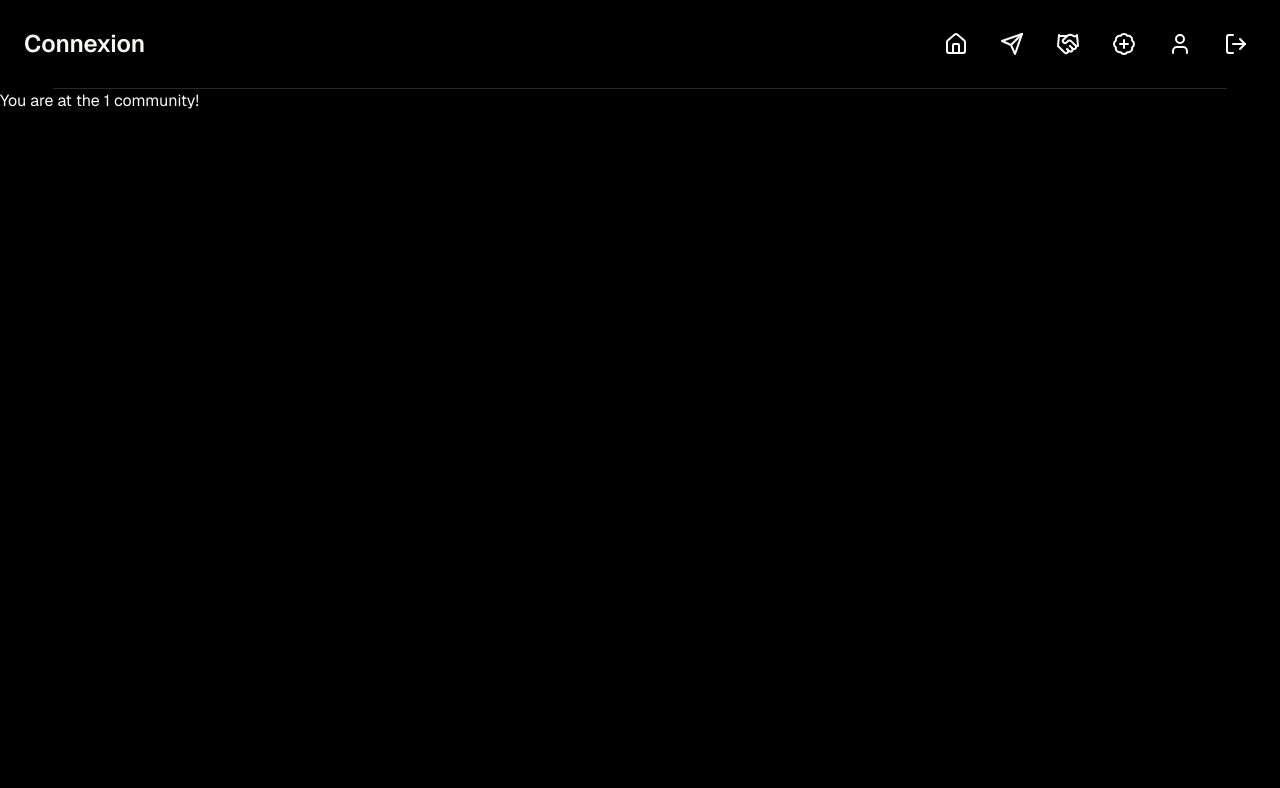
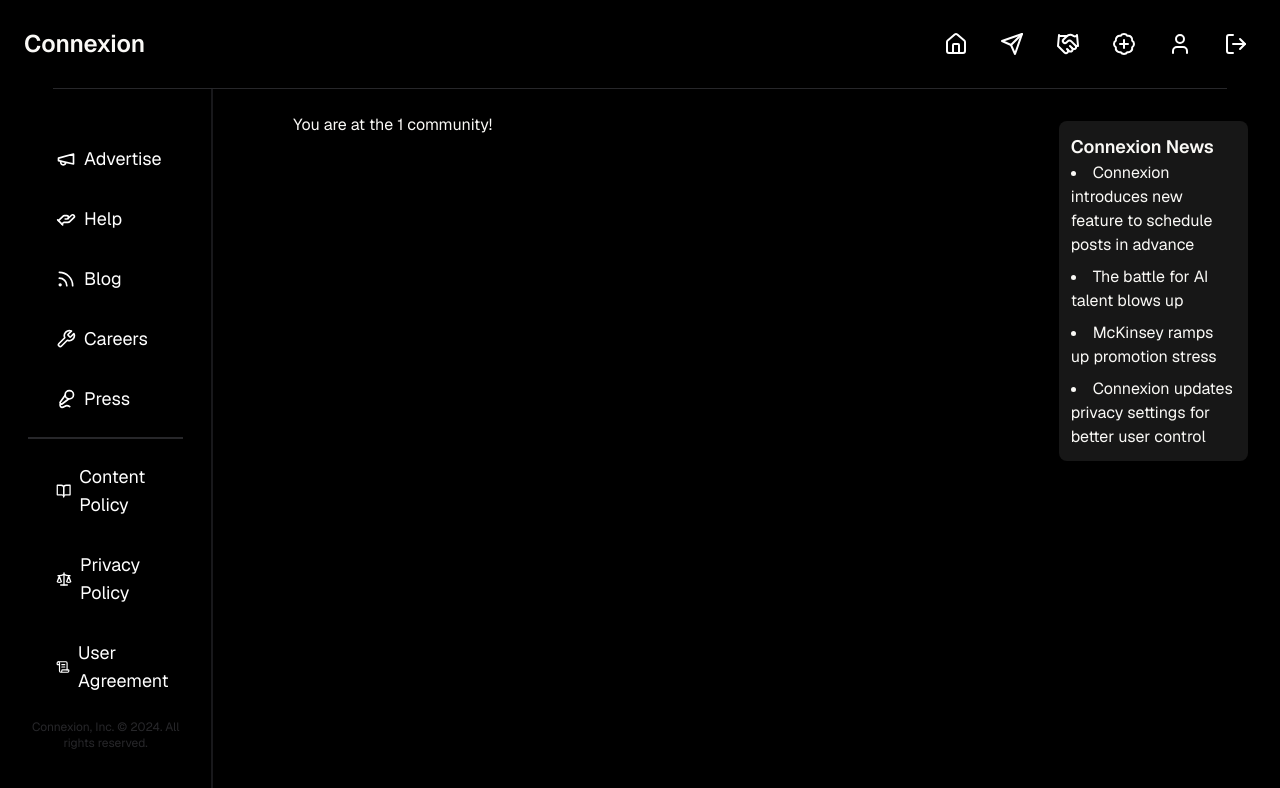
Before and after one commit to praneethravuri/connexion, a Next.js app: page /community/1 in a window 1280 px wide. Shown: the top 788 px of the page. Built offline with nearby package versions, Linux system fonts and the light colour scheme.

Commit message:
Community pages

```diff
--- a/app/(root)/community/[communityName]/page.tsx
+++ b/app/(root)/community/[communityName]/page.tsx
@@ -1,9 +1,22 @@
 import React from 'react'
+import LeftSideBar from '@/components/shared/LeftSideBar'
+import RightSideBar from '@/components/shared/RightSideBar'
 
-const Community = ({params}) => {
+interface CommunityParams {
+    communityName: string;
+
+  }
+
+  const Community: React.FC<{ params: CommunityParams }> = ({ params }) => {
     return (
-        <div>You are at the {params.communityName} community!</div>
-    )
-}
+      <section className='bg-black h-screen w-full flex'>
+        <LeftSideBar currentPage='community' />
+        <main className="main-content flex-1 overflow-y-auto px-20 pt-6">
+          You are at the {params.communityName} community!
+        </main>
+        <RightSideBar />
+      </section>
+    );
+  };
 
-export default Community
+  export default Community;
--- a/components/shared/LeftSideBar.tsx
+++ b/components/shared/LeftSideBar.tsx
@@ -19,12 +19,8 @@ const LeftSideBar = ({currentPage}: {currentPage:string}) => {
 
     return (
         <section className='hidden xl:block overflow-y-auto h-screen w-1/6 border-r-2 border-zinc-900 px-4 py-8'>
-            <div className="main m-3">
-                {/* Conditionally render content based on currentPage */}
-                <p className="text-white">{currentPage}</p>
-            </div>
 
-            <div className="resources  pl-4 border-t-2 border-zinc-800 m-3">
+            <div className="resources  pl-4  m-3">
                 <div className='space-y-2 mt-3'>
                     {resourceItems.map(({ icon: Icon, label }) => (
                         <div key={label} className="rounded-lg p-3 flex items-center gap-xs min-w-0 shrink space-x-2 text-white hover:bg-gray-800 cursor-pointer">
--- a/components/shared/RightSideBar.tsx
+++ b/components/shared/RightSideBar.tsx
@@ -2,15 +2,14 @@ import React from 'react'
 
 const RightSideBar = () => {
     return (
-        <div className='xl:w-1/6 rounded-lg m-5 bg-neutral-900 p-3 overflow-y-auto h-1/2 hidden xl:block'>
-            <p className='font-semibold text-lg'>Connexion News</p>
-
-            <div className="news-list">
+        <div className='xl:w-1/6 rounded-lg m-5  p-3 overflow-y-auto hidden xl:block'>
+            <div className="news-list bg-neutral-900 p-3 rounded-lg">
+                <p className='font-semibold text-lg'>Connexion News</p>
                 <ul className='list-disc list-inside space-y-2'>
-                    <li>Lorem ipsum dolor sit amet, consectetur adipisicing elit. Provident, dolorem.</li>
-                    <li>Lorem ipsum dolor sit amet, consectetur adipisicing elit. Provident, dolorem.</li>
-                    <li>Lorem ipsum dolor sit amet, consectetur adipisicing elit. Provident, dolorem.</li>
-                    <li>Lorem ipsum dolor sit amet, consectetur adipisicing elit. Provident, dolorem.</li>
+                    <li>Connexion introduces new feature to schedule posts in advance</li>
+                    <li>The battle for AI talent blows up</li>
+                    <li>McKinsey ramps up promotion stress</li>
+                    <li>Connexion updates privacy settings for better user control</li>
                 </ul>
             </div>
         </div>
```
